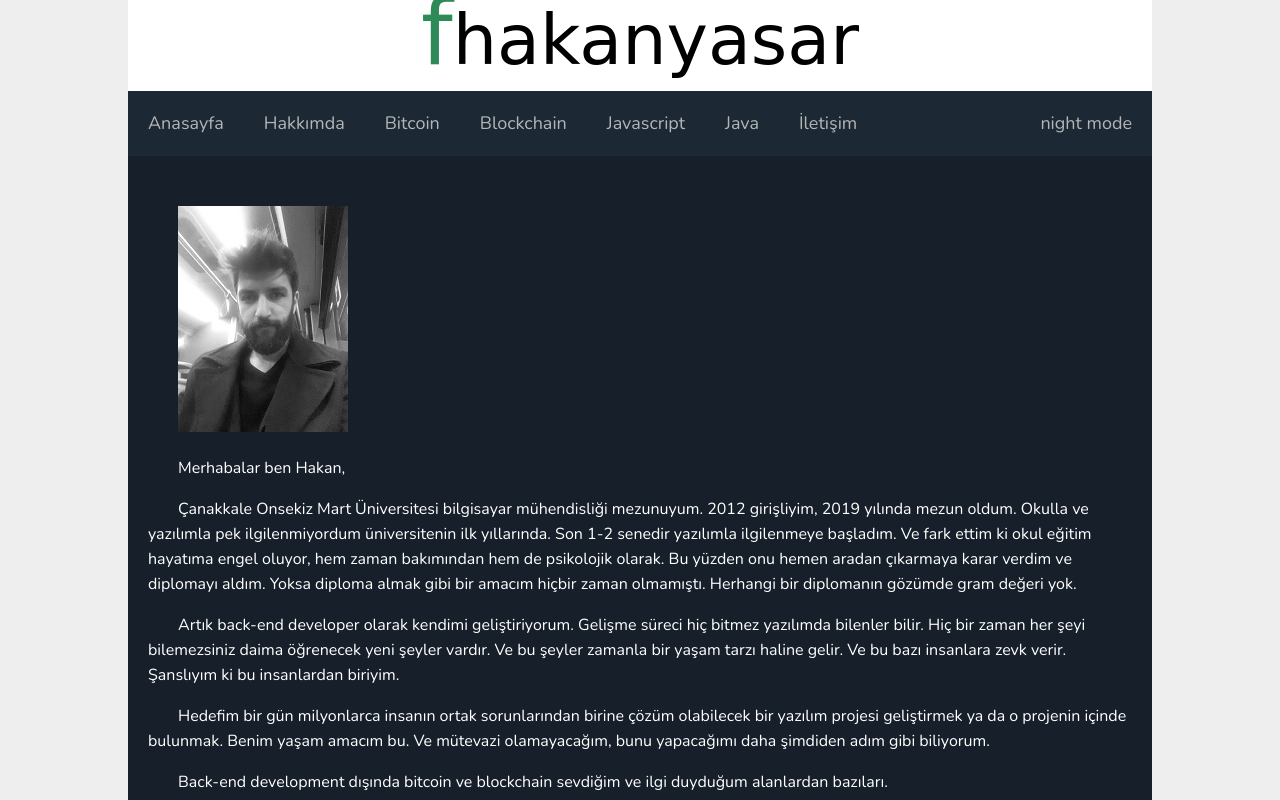
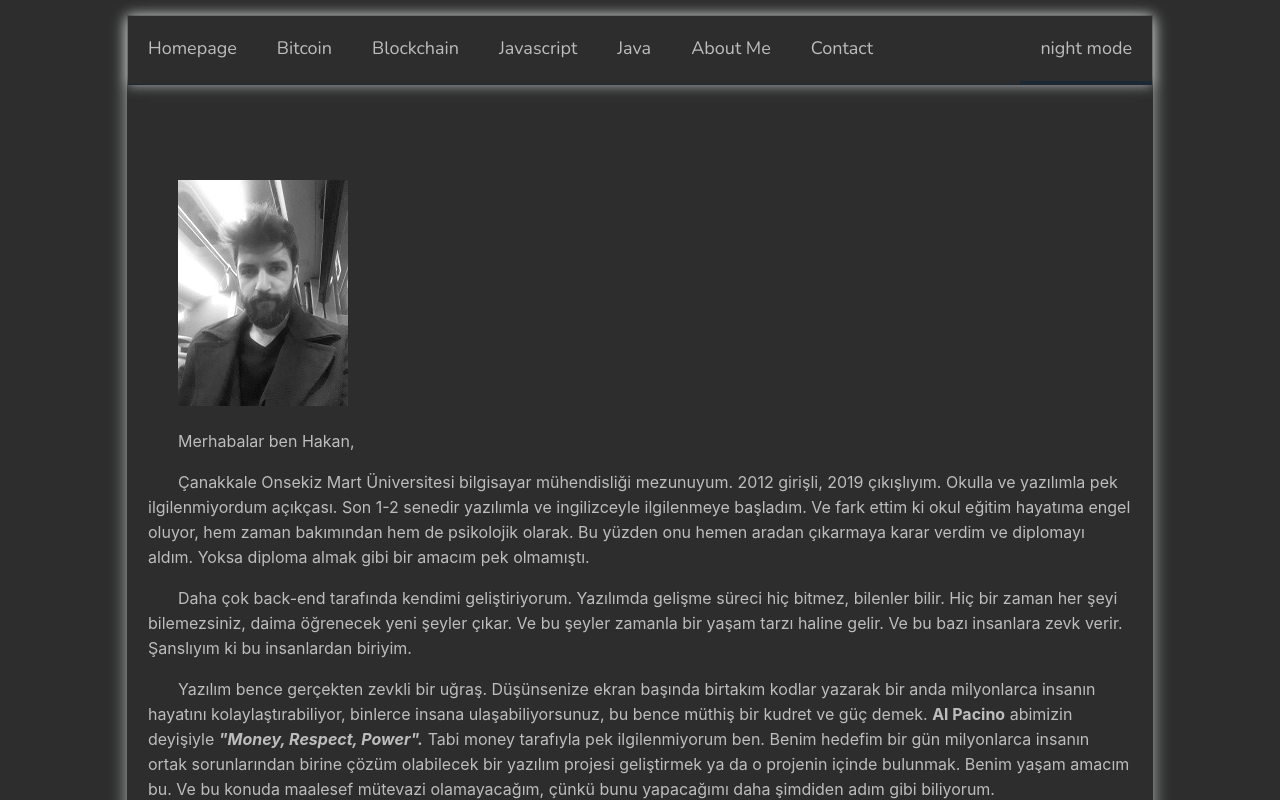
Before and after one commit to hakanyasar/com.fhakanyasar, a plain HTML site: page about.html in a window 1280 px wide. Both pictures are taken after a click on the link "night mode". Shown: the top 800 px of the page. Drawn offline with nearby package versions, Linux system fonts and the light colour scheme; a web font is replaced by a local one.

Commit message:
design and night mode changed

```diff
--- a/about.html
+++ b/about.html
@@ -28,24 +28,24 @@
 
     <div id="container">
 
-        <div id="header">
+        <!-- <div id="header">
             <div class="logo">
                 <a><span>f</span>hakanyasar</a>
             </div>
-        </div>
+        </div> -->
 
         <div id="content">
 
             <div id="nav">
 
                 <ul>
-                    <li><a class="homepage" href="index.html">Anasayfa</a></li>
-                    <li><a class="about" href="about.html">Hakkımda</a></li>
+                    <li><a class="homepage" href="index.html">Homepage</a></li>
                     <li><a class="bitcoin" href="bitcoin.html">Bitcoin</a></li>
                     <li><a class="blockchain" href="blockchain.html">Blockchain</a></li>
                     <li><a class="javascript" href="javascript.html">Javascript</a></li>
                     <li><a class="java" href="java.html">Java</a></li>
-                    <li><a class="contact" href="contact.html">İletişim</a></li>
+                    <li><a class="about" href="about.html">About Me</a></li>
+                    <li><a class="contact" href="contact.html">Contact</a></li>
                     <li><a class="night-mode" href="#">night mode</a></li>
                 </ul>
 
@@ -60,13 +60,15 @@
                     <div class="text">
                         <p>Merhabalar ben Hakan,</p>
 
-                        <p>Çanakkale Onsekiz Mart Üniversitesi bilgisayar mühendisliği mezunuyum. 2012 girişliyim, 2019 yılında mezun oldum. Okulla ve yazılımla pek ilgilenmiyordum üniversitenin ilk yıllarında. Son 1-2 senedir yazılımla ilgilenmeye başladım. Ve fark ettim ki okul eğitim hayatıma engel oluyor, hem zaman bakımından hem de psikolojik olarak. Bu yüzden onu hemen aradan çıkarmaya karar verdim ve diplomayı aldım. Yoksa diploma almak gibi bir amacım hiçbir zaman olmamıştı. Herhangi bir diplomanın gözümde gram değeri yok.</p>
+                        <p>Çanakkale Onsekiz Mart Üniversitesi bilgisayar mühendisliği mezunuyum. 2012 girişli, 2019 çıkışlıyım. Okulla ve yazılımla pek ilgilenmiyordum açıkçası. Son 1-2 senedir yazılımla ve ingilizceyle ilgilenmeye başladım. Ve fark ettim ki okul eğitim hayatıma engel oluyor, hem zaman bakımından hem de psikolojik olarak. Bu yüzden onu hemen aradan çıkarmaya karar verdim ve diplomayı aldım. Yoksa diploma almak gibi bir amacım pek olmamıştı.</p>
 
-                        <p>Artık back-end developer olarak kendimi geliştiriyorum. Gelişme süreci hiç bitmez yazılımda bilenler bilir. Hiç bir zaman her şeyi bilemezsiniz daima öğrenecek yeni şeyler vardır. Ve bu şeyler zamanla bir yaşam tarzı haline gelir. Ve bu bazı insanlara zevk verir. Şanslıyım ki bu insanlardan biriyim.</p>
+                        <p>Daha çok back-end tarafında kendimi geliştiriyorum. Yazılımda gelişme süreci hiç bitmez, bilenler bilir. Hiç bir zaman her şeyi bilemezsiniz, daima öğrenecek yeni şeyler çıkar. Ve bu şeyler zamanla bir yaşam tarzı haline gelir. Ve bu bazı insanlara zevk verir. Şanslıyım ki bu insanlardan biriyim.</p>
 
-                        <P>Hedefim bir gün milyonlarca insanın ortak sorunlarından birine çözüm olabilecek bir yazılım projesi geliştirmek ya da o projenin içinde bulunmak. Benim yaşam amacım bu. Ve mütevazi olamayacağım, bunu yapacağımı daha şimdiden adım gibi biliyorum.</P>
+                        <P>Yazılım bence gerçekten zevkli bir uğraş. Düşünsenize ekran başında birtakım kodlar yazarak bir anda milyonlarca insanın hayatını kolaylaştırabiliyor, binlerce insana ulaşabiliyorsunuz, bu bence müthiş bir kudret ve güç demek. <strong>Al Pacino</strong> abimizin deyişiyle <strong><em>"Money, Respect, Power".</em></strong> Tabi money tarafıyla pek ilgilenmiyorum ben. Benim hedefim bir gün milyonlarca insanın ortak sorunlarından birine çözüm olabilecek bir yazılım projesi geliştirmek ya da o projenin içinde bulunmak. Benim yaşam amacım bu. Ve bu konuda maalesef mütevazi olamayacağım, çünkü bunu yapacağımı daha şimdiden adım gibi biliyorum.</P>
 
-                        <p>Back-end development dışında bitcoin ve blockchain sevdiğim ve ilgi duyduğum alanlardan bazıları.</p>
+                        <p>Back-end development dışında ödeme sistemleri, bitcoin ve blockchain sevdiğim ve ilgi duyduğum alanlardan bazıları.<p>
+
+                        <p>Best Regards..</p>
 
                     </div>
                 </div>
@@ -82,10 +84,10 @@
             </div>
         </br>
             <div class="social-medias">
-                <a class="linkedin-footer" href="https://www.linkedin.com/in/hakan-yasar-907a25164/" target="_blank">
+                <a class="linkedin-footer" href="https://www.linkedin.com/in/hakan-yasar-907a25164/" target="_blank" alt="Linkedin Logosu" title="Linkedin">
                     <i class="fab fa-linkedin fa-2x"></i>
                 </a>
-                <a class="github-footer" href="https://github.com/hakanyasar" target="_blank">
+                <a class="github-footer" href="https://github.com/hakanyasar" target="_blank" alt="Github Logosu" title="Github">
                     <i class="fab fa-github fa-2x"></i>
                 </a>
             </div>
--- a/src/main.js
+++ b/src/main.js
@@ -8,12 +8,19 @@ $(document).ready(function(){
         function nightModeRun(){
 
             if(temp == false){
-                $("#content").css({"background-color": "#17202A", "color": "white"});
+                $("#container").css({"background-color": "#2d2d2d", "color": "#BDBDBD"});
+                $("#nav a").css({"color": "#BDBDBD"});
+                $("#nav a").hover(function(){
+                    $(this).css({"border-bottom": "3px solid white"})
+                }, function(){
+                    $(this).css({"border-bottom": "3px solid #1C2833"})
+                });
                 temp = true;
             }
 
             else if(temp == true){
-                $("#content").css({"background-color": "white", "color": "black"});
+                $("#container").css({"background-color": "white", "color": "black"});
+                $("#nav a").css({"color": "black"});
                 temp = false;
             }
         }
--- a/src/main.scss
+++ b/src/main.scss
@@ -1,21 +1,27 @@
-$font: 'Nunito', sans-serif;
+// $font: 'Nunito', sans-serif;
+$font: -apple-system, BlinkMacSystemFont, 'Segoe UI', Roboto, Oxygen, Ubuntu, Cantarell, 'Open Sans', 'Helvetica Neue';
 
 body{
-    background-color: #EEE;
+    background-color: #2d2d2d;
     margin: 0;
+    width: 100%;
+    height: 100%;
 }
 
 a{
     text-decoration: none;
 }
 
-
 #container{
     background-color: white;
     width: 80%;
     margin-left: auto;
     margin-right: auto;
+    margin-top: 15px;
+    margin-bottom: 15px;
     line-height: 25px;
+    border: 1px solid #2d2d2d;
+    box-shadow: 0 4px 16px 0 #B3B6B7;
 }
 
 #header{
@@ -26,8 +32,7 @@ a{
     .logo{
         display: inline;
         margin: 0;
-        font-family: 'Lovers Quarrel', cursive;
-        font-size: 70px;
+        font-family: -apple-system, BlinkMacSystemFont, 'Segoe UI', Roboto, Oxygen, Ubuntu, Cantarell, 'Open Sans', 'Helvetica Neue', sans-serif;
         color: black;
 
         span{
@@ -58,21 +63,22 @@ a{
     padding: 0;
     margin: 0;
     overflow: hidden;
-    background-color: #1C2833;
     font-family: 'Nunito', sans-serif;
     font-size: 18px;
+    border-bottom: 1px solid #1C2833;
+    box-shadow: 0 0px 12px 0 #B3B6B7;
 
     li{
         float: left;
 
         a{
-            color: #B3B6B7;
+            color: black;
             padding: 20px;
             display: block;
         }
 
-        a:hover{
-            color: #F7F9F9;
+        a:hover:not(.night-mode){
+            border-bottom: 3px solid #1C2833;
         }
     }
 
@@ -99,6 +105,7 @@ a{
 
 #text-container{
     margin: 20px;
+    margin-top: 65px;
 
     .text-header{
         text-indent: 30px;
@@ -125,6 +132,7 @@ h2{
 #footer{
     overflow: hidden;
     background-color: #1C2833;
+    // background-color: #2d2d2d;
     color: #B3B6B7;
     width: 100%;
     height: 250px;
```
Also changed, not shown: bitcoin.html (+7 -7 lines), blockchain.html (+7 -7 lines), contact.html (+7 -7 lines), index.html (+6 -3 lines), java.html (+7 -7 lines), javascript.html (+7 -7 lines), src/main.css, 1 other file.
